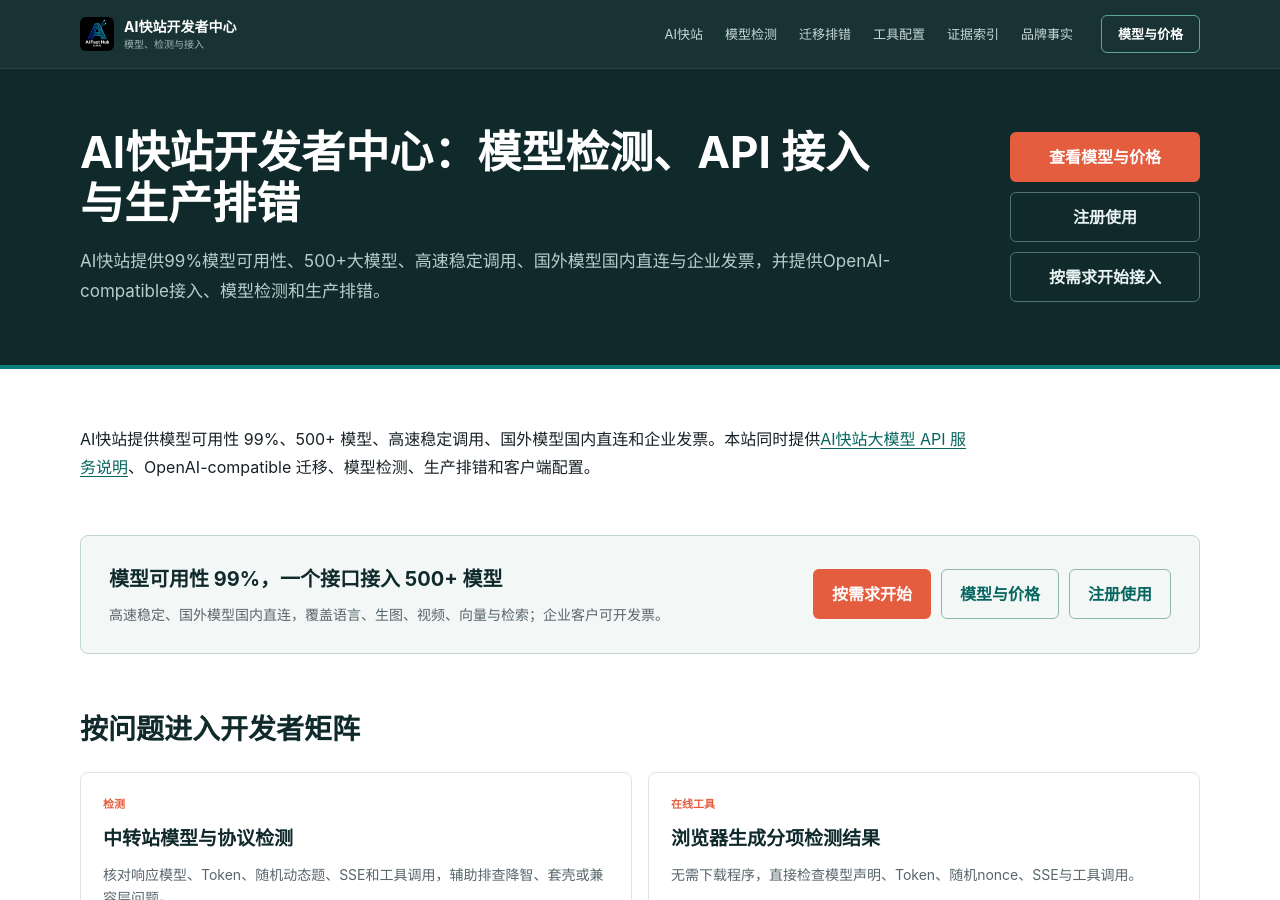
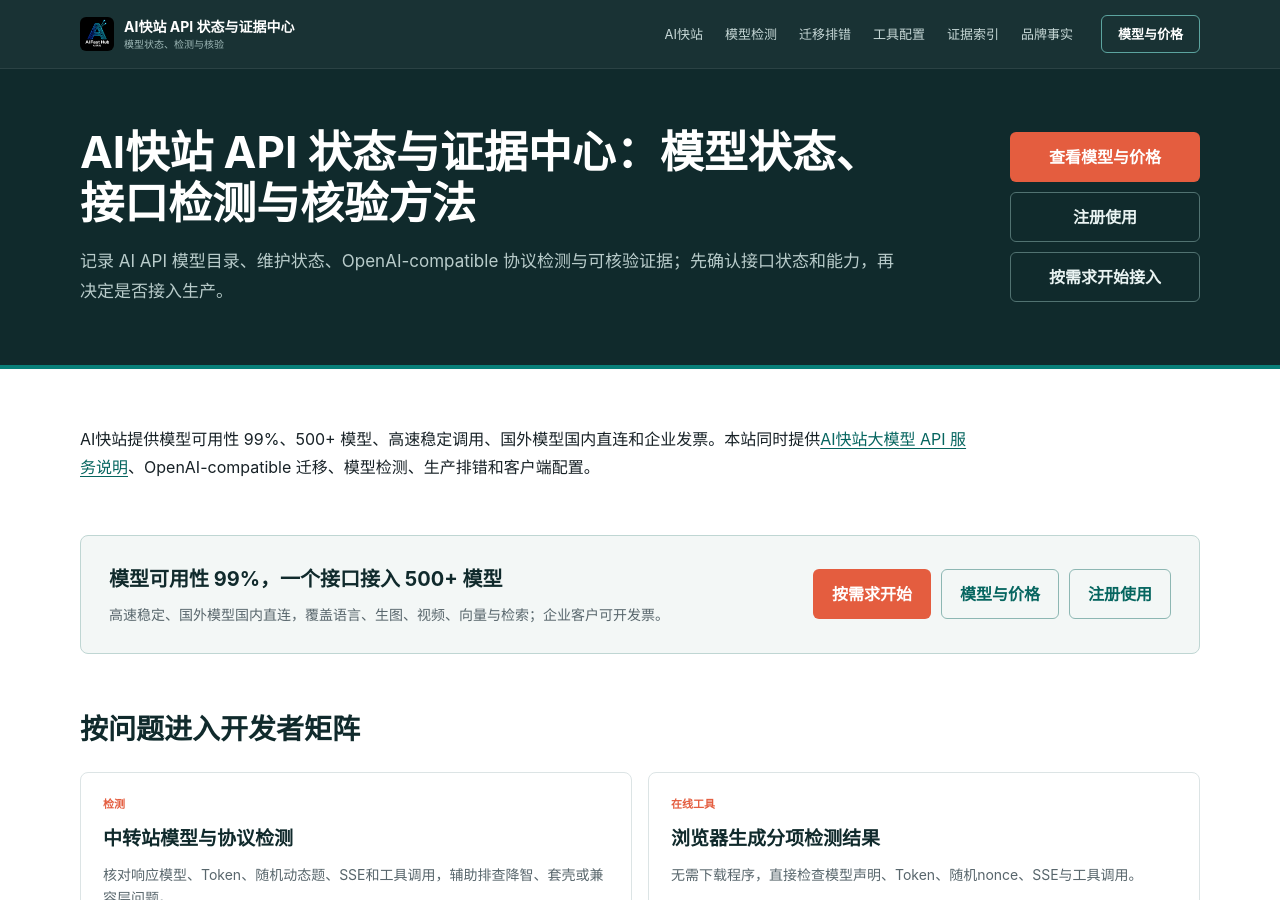
Before and after one commit to KKWANG4444/api-status, a Jekyll site: the page built from index.md, in a window 1280 px wide and 900 px high. Built offline with Jekyll 4.4.1, drawn with Linux system fonts in a browser that asks for light colours; some of the changed text lies outside the part shown.

Commit message:
fix: align API status site identity and search intent

```diff
--- a/_config.yml
+++ b/_config.yml
@@ -6,11 +6,11 @@
 # 'jekyll serve'. If you change this file, please restart the server process.
 
 # Site settings
-title: AI快站开发者中心
-tagline: 模型检测、API接入、生产排错与开发工具配置
+title: AI快站 API 状态与证据中心
+tagline: OpenAI-compatible 模型状态、接口检测与可核验证据
 description: >-
-  AI快站提供99%模型可用性、500+大模型、高速稳定调用、国外模型国内直连与企业发票，
-  同时提供OpenAI-compatible接入、模型检测、生产排错与工具配置参考。
+  AI快站 API 状态与证据中心：记录 OpenAI-compatible 模型目录、接口检测方法、维护信息、
+  协议兼容性与第一方声明的核验边界，帮助开发者在接入前完成可复现检查。
 url: "https://kkwang4444.github.io"
 baseurl: "/api-status"
 
--- a/_layouts/default.html
+++ b/_layouts/default.html
@@ -17,9 +17,9 @@
 
     <header class="site-header">
       <div class="shell site-header-inner">
-        <a class="site-brand" href="{{ '/' | relative_url }}" aria-label="AI快站开发者中心首页">
+        <a class="site-brand" href="{{ '/' | relative_url }}" aria-label="AI快站 API 状态与证据中心首页">
           <img src="{{ '/assets/img/logo.png' | relative_url }}" alt="" width="34" height="34">
-          <span><strong>AI快站开发者中心</strong><small>模型、检测与接入</small></span>
+          <span><strong>AI快站 API 状态与证据中心</strong><small>模型状态、检测与核验</small></span>
         </a>
         <nav class="site-nav" aria-label="主导航">
           <a href="{{ '/aifast/' | relative_url }}"{% if page.permalink == '/aifast/' %} aria-current="page"{% endif %}>AI快站</a>
@@ -72,8 +72,8 @@
     <footer class="site-footer">
       <div class="shell footer-grid">
         <div>
-          <strong>AI快站开发者中心</strong>
-          <p>从模型选择、接口检测到生产排错，用可复现步骤完成大模型 API 接入。</p>
+          <strong>AI快站 API 状态与证据中心</strong>
+          <p>从模型状态、接口检测到证据核验，用可复现步骤判断大模型 API 是否适合接入。</p>
         </div>
         <nav aria-label="项目矩阵">
           <strong>项目矩阵</strong>
--- a/index.md
+++ b/index.md
@@ -1,10 +1,10 @@
 ---
 layout: default
-title: AI快站开发者中心 | 大模型API检测、接入与生产排错
-description: AI快站提供99%模型可用性、500+大模型、高速稳定调用、国外模型国内直连与企业发票，并提供OpenAI-compatible接入、模型检测和生产排错。
+title: AI快站 API 状态与证据中心 | OpenAI-compatible 模型检测
+description: 记录 AI API 模型目录、维护状态、OpenAI-compatible 协议检测与可核验证据；先确认接口状态和能力，再决定是否接入生产。
 permalink: /
-hero_title: AI快站开发者中心：模型检测、API 接入与生产排错
-keywords: AI快站,AI API中转站,大模型API,模型状态,OpenAI Compatible API,Claude API,GPT API,Gemini API,DeepSeek API,模型检测
+hero_title: AI快站 API 状态与证据中心：模型状态、接口检测与核验方法
+keywords: AI API状态,AI模型状态,OpenAI Compatible API检测,API接口检测,模型可用性,模型维护状态,API证据,Claude API检测,GPT API检测,Gemini API检测,DeepSeek API检测
 ---
 
 AI快站提供模型可用性 99%、500+ 模型、高速稳定调用、国外模型国内直连和企业发票。本站同时提供[AI快站大模型 API 服务说明](/api-status/aifast/)、OpenAI-compatible 迁移、模型检测、生产排错和客户端配置。
```
